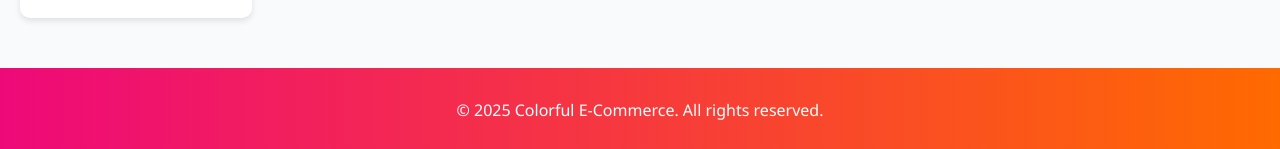
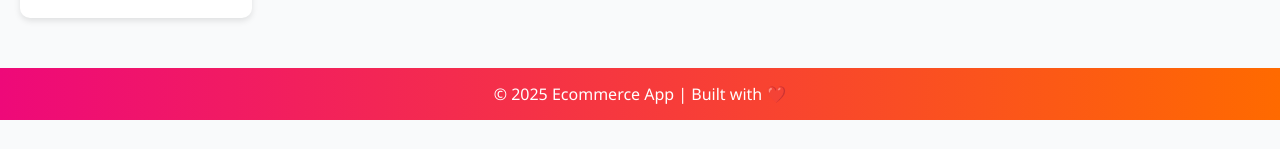
Before and after one commit to Yasar1895/Ecommerce2025, a React (Create React App) app: page / in a window 1280 px wide. Shown: the part 1109-1258 px from the top of the page. After the commit the page ends 1229 px from the top, so only its background shows below. Built offline with nearby package versions, Linux system fonts and the light colour scheme.

Commit message:
Update Footer.jsx

```diff
--- a/src/components/Footer.jsx
+++ b/src/components/Footer.jsx
@@ -1,11 +1,7 @@
 import React from "react";
 
 const Footer = () => {
-  return (
-    <footer className="footer">
-      <p>© 2025 Colorful E-Commerce. All rights reserved.</p>
-    </footer>
-  );
+  return <footer>© 2025 Ecommerce App | Built with ❤️</footer>;
 };
 
 export default Footer;
```
